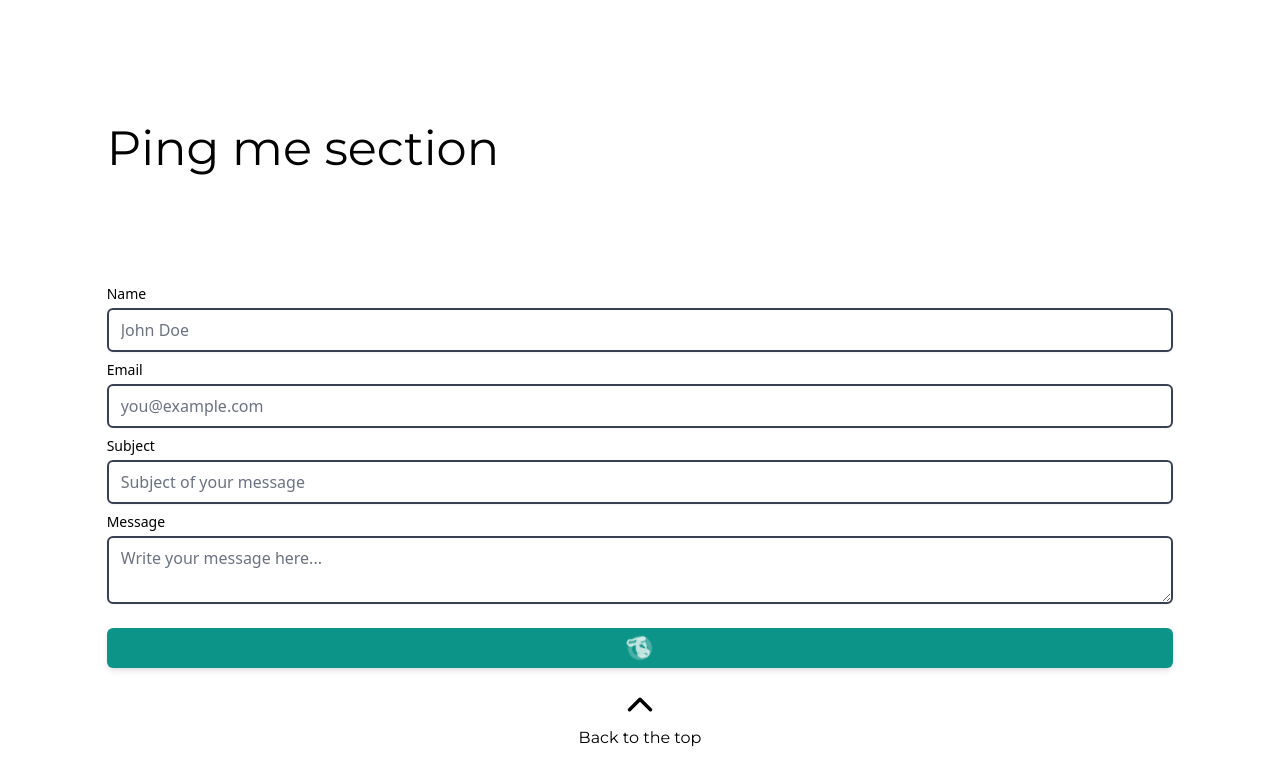
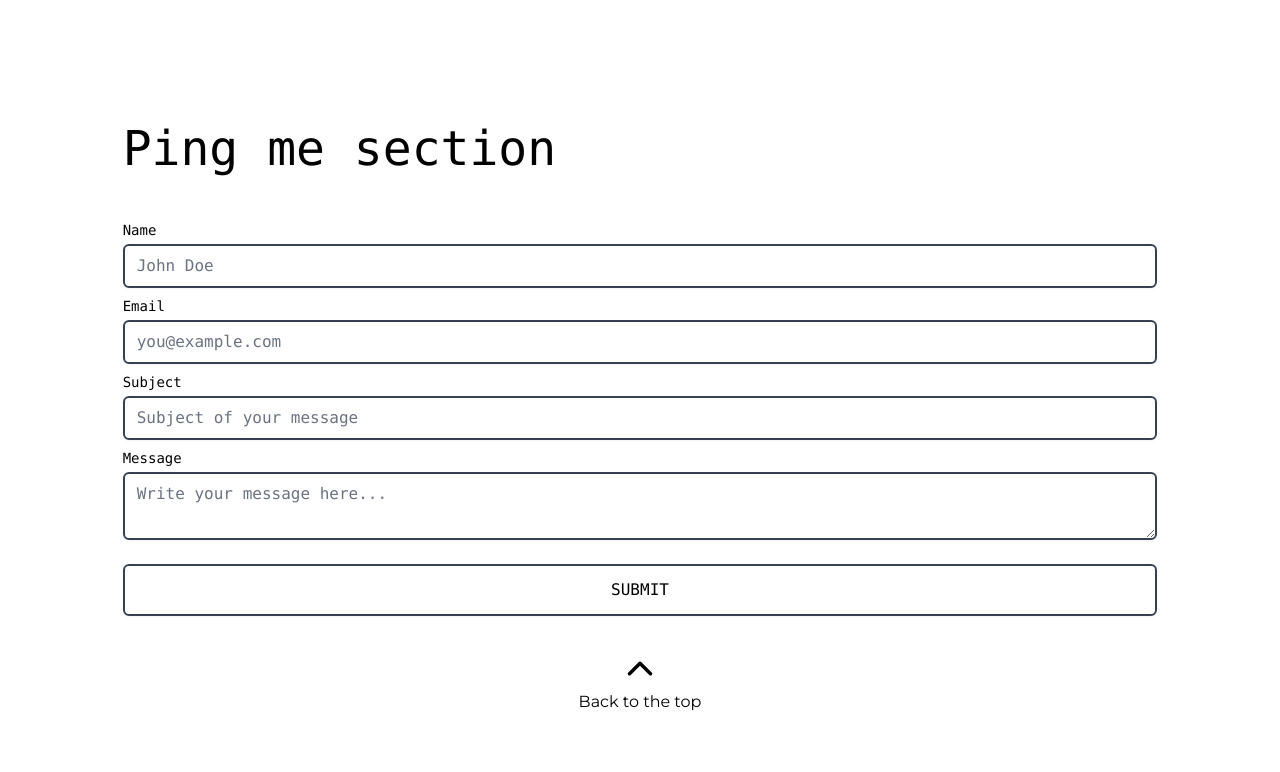
Before and after one commit to Notaduck/blog, a Gatsby site: page / in a window 1280 px wide. Shown: the part 1790-2562 px from the top of the page. Built offline with nearby package versions, Linux system fonts and the light colour scheme; Gatsby itself is replaced by a stand-in of ours; some packages are replaced by stand-ins of ours.

Commit message:
contact form now is now more visually pleasing.

```diff
--- a/package.json
+++ b/package.json
@@ -17,6 +17,7 @@
     "add": "^2.0.6",
     "autoprefixer": "^10.4.20",
     "axios": "^1.7.7",
+    "clsx": "^2.1.1",
     "depcheck": "^1.4.7",
     "framer-motion": "^11.11.4",
     "gatsby": "^5.13.7",
@@ -60,6 +61,7 @@
     "react-scroll": "^1.9.0",
     "react-typical": "^0.1.3",
     "recharts": "^2.12.7",
+    "tailwind-merge": "^2.5.3",
     "tailwindcss": "^3.4.13",
     "theme-ui": "^0.16.2",
     "twin.macro": "^3.4.1",
--- a/src/components/form/contactForm.tsx
+++ b/src/components/form/contactForm.tsx
@@ -1,8 +1,10 @@
-import React, { useState } from "react";
+import React, { useState, useRef, useEffect } from "react";
 import { useForm } from "react-hook-form";
 import { useYupValidationResolver, validationSchema } from "./schema";
-import { motion } from "framer-motion";
+import { motion, AnimatePresence } from "framer-motion";
 import { Input as HeadlessInput, Textarea } from '@headlessui/react';
+import { Button } from "@components/shared";
+import { FaLinkedin } from "react-icons/fa";
 
 type InputProps = {
   label: string;
@@ -16,7 +18,7 @@ type InputProps = {
 type FormData = {
   email: string;
   name: string;
-  subject: string; // Fixed typo: changed 'subjet' to 'subject'
+  subject: string;
   text: string;
 };
 
@@ -31,8 +33,7 @@ const Input: React.FC<InputProps> = ({ label, name, type = "text", placeholder,
         id={name}
         {...register(name)}
         placeholder={placeholder}
-        className={`mt-1 block w-full rounded-md border-2 ${errors?.[name] ? "border-red-500" : "border-gray-700"
-          } shadow-sm focus:border-teal-700 focus:ring-teal-700`}
+        className={`mt-1 block w-full rounded-md border-2 ${errors?.[name] ? "border-red-500" : "border-gray-700"} shadow-sm focus:border-teal-700 focus:ring-teal-700`}
         required
       />
       {errors?.[name] && (
@@ -42,47 +43,12 @@ const Input: React.FC<InputProps> = ({ label, name, type = "text", placeholder,
   );
 };
 
-const LoadingButton = ({ isLoading, onClick }) => {
-  return (
-    <motion.button
-      onClick={onClick}
-      className="flex items-center justify-center w-full mt-4 p-2 bg-teal-600 text-white rounded-md shadow-md"
-      whileHover={{ scale: 1.05 }}
-      whileTap={{ scale: 0.95 }}
-    >
-      {isLoading ? (
-        <motion.div
-          initial={{ rotate: 0 }}
-          animate={{ rotate: 360 }}
-          transition={{ repeat: Infinity, duration: 1 }}
-        >
-          <svg className="w-6 h-6 animate-spin" fill="none" viewBox="0 0 24 24" stroke="currentColor">
-            <circle className="opacity-25" cx="12" cy="12" r="10" strokeWidth="4"></circle>
-            <path className="opacity-75" fill="currentColor" d="M12 2C10.34 2 8.68 2.21 7.07 2.63C6.36 1.69 5.14 1 3.84 1C2.14 1 1 2.68 1 4.08C1 6.45 2.94 7.55 4.19 7.9C4.45 7.95 4.71 8 5 8C5.69 8 6.32 7.77 6.9 7.31C7.48 7.77 8.11 8 8.8 8C9.57 8 10.34 7.85 11.07 7.59C12.06 8.12 13.22 8.34 14.4 8.34C15.66 8.34 16.93 8.05 18 7.5C18.5 8.5 19 9.56 19 11C19 12.68 18.19 14 16.89 14C16.02 14 15.23 13.61 14.73 12.94C14.41 12.57 14 12 12 12C10 12 10 14 10 16C10 17.03 11 18 12 18H16C17 18 18 19 18 20C18 21 17 22 16 22H12C10 22 8 20 8 18C8 16 9 15 10 15C10 14 12 14 12 12C12 10 12 8 12 8C12 6 10 6 10 6C10 4 12 4 12 2C14 2 15 2 16 2C18 2 20 2 20 4C20 6 18 6 16 6C14 6 12 6 10 8C8 10 8 12 8 14C8 16 10 18 12 18C14 18 16 20 16 22C18 22 20 20 20 18C20 16 18 16 18 14C18 12 16 12 16 10C16 8 14 6 12 6C10 6 8 6 6 6C4 6 2 6 2 4C2 2 4 2 6 2C8 2 10 2 12 2Z"></path>
-          </svg>
-        </motion.div>
-      ) : (
-        <motion.span
-          initial={{ scale: 1 }}
-          animate={{ scale: 1 }}
-          exit={{ scale: 0 }}
-          transition={{ duration: 0.2 }}
-        >
-          Send Message
-        </motion.span>
-      )}
-    </motion.button>
-  );
-};
-
-const encode = (data: Record<string, any>) => {
-  return Object.keys(data)
-    .map(key => encodeURIComponent(key) + "=" + encodeURIComponent(data[key]))
-    .join("&");
-};
-
 export const ContactForm = () => {
   const [isSend, setIsSend] = useState(false);
+  const [isLoading, setIsLoading] = useState(false);
+  const [formHeight, setFormHeight] = useState<number | undefined>(undefined);
+  const formRef = useRef<HTMLFormElement | null>(null);
+
   const resolver = useYupValidationResolver(validationSchema);
   const {
     register,
@@ -91,25 +57,49 @@ export const ContactForm = () => {
   } = useForm<FormData>({ resolver });
 
   const onSubmit = async (formData: FormData) => {
+    setIsLoading(true);
     try {
+      // Uncomment and set up your fetch request
       // const response = await fetch("/", {
       //   method: "POST",
       //   headers: { "Content-Type": "application/x-www-form-urlencoded" },
       //   body: encode({ "form-name": "contact", ...formData }),
       // });
       // if (!response.ok) throw new Error("Network response was not ok");
+
       setIsSend(true);
     } catch (error) {
       alert("Error: " + error);
+    } finally {
+      setIsLoading(false);
     }
   };
 
+  // Measure the height of the form when it mounts or updates
+  useEffect(() => {
+    if (formRef.current) {
+      setFormHeight(formRef.current.clientHeight);
+    }
+  }, [isSend]);
+
   return (
-    <form
+    <div className="flex flex-col items-center font-mono">
+      <AnimatePresence>
+        <motion.div
+          className={`flex flex-col w-10/12 justify-center items-center mx-auto my-auto rounded-lg p-4 ${!isSend ? "border-transparent" : "border-2 border-gray-400"}`} // Toggle border visibility
+          initial={{ opacity: 1, y: 0 }} // Initial state for wrapper
+          animate={{ opacity: 1, y: 0 }} // Animate to this state
+          exit={{ opacity: 0, y: -50 }} // Slide up on exit
+          transition={{ duration: 0.5 }}
+          style={{ minHeight: formHeight }} // Set min height based on form height
+        >
+          {!isSend ? (
+            <motion.form
+              ref={formRef} // Attach the ref to the form
               onSubmit={handleSubmit(onSubmit)}
               data-netlify="true" // Netlify attribute
               name="contact" // Form name for Netlify
-      className="flex-col pt-20 w-10/12 justify-center items-center mx-auto my-auto"
+              className="flex-col w-full" // Ensure form takes full width
             >
               <fieldset className="flex flex-wrap -mx-3 mb-4">
                 <legend className="sr-only">Contact Information</legend>
@@ -146,8 +136,7 @@ export const ContactForm = () => {
                     Message
                   </label>
                   <Textarea
-            className={`mt-1 block w-full rounded-md border-2 ${errors?.['text'] ? "border-red-500" : "border-gray-700"
-              } shadow-sm focus:border-teal-700 focus:ring-teal-700`}
+                    className={`mt-1 block w-full rounded-md border-2 ${errors?.['text'] ? "border-red-500" : "border-gray-700"} shadow-sm focus:border-teal-700 focus:ring-teal-700`}
                     id="text"
                     {...register("text")}
                     placeholder="Write your message here..."
@@ -159,8 +148,34 @@ export const ContactForm = () => {
               </fieldset>
 
               <div className="mx-auto mt-4">
-        <LoadingButton isLoading={true} onClick={() => { }} /> {/* Replace with appropriate loading logic */}
+                <Button
+                  loading={isLoading}
+                  className={`mt-1 block w-full rounded-md border-2 ${!errors ? "border-red-500" : "border-gray-700"} shadow-sm focus:border-teal-700 focus:ring-teal-700`}
+                >
+                  Submit
+                </Button>
               </div>
-    </form>
+            </motion.form>
+          ) : (
+            <motion.div
+              className="flex items-center justify-center font-mono text-4xl flex-col"
+              initial={{ opacity: 0, scale: 0.5 }}
+              animate={{ opacity: 1, scale: 1 }}
+              exit={{ opacity: 0, scale: 0.5 }}
+              transition={{ duration: 0.3 }}
+              style={{ minHeight: formHeight }} // Match min height of the form
+            >
+              <p className="flex text-center flex-col gap-4">
+                Thank's for reaching out to me!
+                <span className="text-2xl px-12 "> {/* Add ml-2 for spacing */}
+                  I will do my best to get back to you as soon as possible. If it is something which cannot wait, try to reach me at LinkedIn
+
+                </span>
+              </p>
+            </motion.div>
+          )}
+        </motion.div>
+      </AnimatePresence>
+    </div>
   )
 };
--- a/src/components/shared/button.tsx
+++ b/src/components/shared/button.tsx
@@ -1,14 +1,40 @@
 import React, { FC } from "react";
+import { cn } from "@src/utils/cn";
+import { motion } from "framer-motion";
 
-type TButton = {
-  fun?: void;
-  title: string;
-  type?: string;
+// Spinner component
+export const Spinner: FC = () => (
+  <motion.div
+    className="inline-block w-4 h-4 border-2 border-t-transparent border-gray-600 rounded-full"
+    initial={{ rotate: 0 }}
+    animate={{ rotate: 360 }}
+    transition={{ ease: 'linear', duration: 1, repeat: Infinity }}
+
+  />
+);
+
+// Extract props from motion.button
+type MotionButtonProps = React.ComponentProps<typeof motion.button>;
+
+// Extend with your custom props
+type ButtonProps = MotionButtonProps & {
+  isLoading?: boolean;
 };
-export const Button: FC<TButton> = ({ fun, title, type }) => (
-  <button
-    type={type}
-    className="p-3
+
+
+
+// Define the Button component
+export const Button: FC<ButtonProps> = ({
+  children,
+  isLoading = false,
+  className,
+  ...rest
+}) => {
+  return (
+    <motion.button
+      className={cn(
+        // Default styles
+        `p-3
         uppercase
         cursor-pointer
         border-gray-600
@@ -16,9 +42,23 @@ export const Button: FC<TButton> = ({ fun, title, type }) => (
         hover:bg-gray-800
         hover:border-gray-800
         hover:text-gray-300
-    dark:text-white"
-    onClick={() => fun}
+        dark:text-white`,
+        // Conditional styles
+        isLoading && 'opacity-50 cursor-not-allowed',
+        // Custom className from props
+        className // Ensure this is applied last
+      )}
+      {...rest}
+      disabled={isLoading} // Optionally disable the button when loading
     >
-    {title}
-  </button>
+      {isLoading ? (
+        <div className="flex items-center justify-center space-x-2">
+          <Spinner />
+          <span>Loading...</span>
+        </div>
+      ) : (
+        children
+      )}
+    </motion.button>
   );
+};
--- a/src/pages/index.tsx
+++ b/src/pages/index.tsx
@@ -1,4 +1,4 @@
-import React, { useEffect, useState, useRef, FC } from 'react';
+import { useEffect, useState, useRef, FC } from "react";
 import { ContactForm } from "@components/form";
 import { Section } from "@components/indexPage";
 import { Layout } from "@components/layout";
@@ -7,18 +7,18 @@ import { StaticImage } from "gatsby-plugin-image";
 import Typical from "react-typical";
 import { SEO } from "@components/seo"; // Ensure you have an SEO component
 import FloatingIcons from "@components/floating-icons";
-import { PageProps } from 'gatsby';
-import { scroller } from 'react-scroll'
-
+import { PageProps } from "gatsby";
+import { scroller } from "react-scroll";
 
 export enum SECTIONS {
-  HERO = 'hero',
-  ABOUT = 'about',
-  CONTACT = 'contact'
+  HERO = "hero",
+  ABOUT = "about",
+  CONTACT = "contact",
 }
 
-
-const Index: FC<PageProps<null, null, { scrollToContact: boolean }>> = ({ location }) => {
+const Index: FC<PageProps<null, null, { scrollToContact: boolean }>> = ({
+  location,
+}) => {
   const [animated, setAnimated] = useState(false);
   const floatingIconsRef = useRef<HTMLDivElement>(null); // Create a ref for the icons container
 
@@ -27,7 +27,7 @@ const Index: FC<PageProps<null, null, { scrollToContact: boolean }>> = ({ locati
   }, []);
 
   useEffect(() => {
-    console.log('state', location.state)
+    console.log("state", location.state);
     if (location.state && location.state.scrollToContact) {
       scroller.scrollTo(SECTIONS.CONTACT, {
         duration: 800,
@@ -59,12 +59,17 @@ const Index: FC<PageProps<null, null, { scrollToContact: boolean }>> = ({ locati
         keywords="Daniel Guldberg Aaes, personal blog, software development, technology, programming"
       />
 
-      <Section headOrTail id={SECTIONS.HERO} to={SECTIONS.ABOUT} btnText="Scroll">
+      <Section
+        headOrTail
+        id={SECTIONS.HERO}
+        to={SECTIONS.ABOUT}
+        btnText="Scroll"
+      >
         <div className="flex-1 flex flex-col xs:mt-4 items-center justify-center mx-auto overflow-hidden">
           <div className="w-10/12 mx-auto py-6 flex flex-col xl:flex-row-reverse items-center justify-between !max-w-[2329px] max-h-[2084px]">
             <div className="flex flex flex-col w-full md:w-2/5">
               <StaticImage
-                loading='eager'
+                loading="eager"
                 src="../images/profile.png"
                 alt="avatar of Daniel Guldberg Aaes"
                 className="!h-auto "
@@ -101,31 +106,57 @@ const Index: FC<PageProps<null, null, { scrollToContact: boolean }>> = ({ locati
             </div>
           </div>
 
-          <div ref={floatingIconsRef} style={{ position: 'relative', width: '100%', height: '300px' }}>
+          <div
+            ref={floatingIconsRef}
+            style={{ position: "relative", width: "100%", height: "300px" }}
+          >
             <FloatingIcons containerRef={floatingIconsRef} />
           </div>
         </div>
       </Section>
 
       <Section id={SECTIONS.ABOUT} to={SECTIONS.CONTACT} btnText="Get in touch">
-
         <div className="font-montserrat w-10/12 mx-auto my-auto md:mt-12 flex justify-center align-middle flex-col dark:prose-invert prose ">
-          <h2 className="md:text-3xl sm:text-2xl text-2xl mt-5 mb-10 font-black" role="heading" aria-level="2">
+          <h2
+            className="md:text-3xl sm:text-2xl text-2xl mt-5 mb-10 font-black"
+            role="heading"
+            aria-level="2"
+          >
             Who am I?
           </h2>
           <p className="mb-4">
-            My name is Daniel Guldberg Aaes, and I am {calculateAge("1991-07-02")} years old, with a bachelor’s degree in Software Development from the IT University of Copenhagen in Denmark.
+            My name is Daniel Guldberg Aaes, and I am{" "}
+            {calculateAge("1991-07-02")} years old, with a bachelor’s degree in
+            Software Development from the IT University of Copenhagen in
+            Denmark.
           </p>
 
           <p>
-            Initially, I started out in the social and healthcare profession and worked there for a couple of years. However, I had always been in doubt if I wanted to work with people or in the tech industry due to my fear of turning a hobby into work and losing the joy within it. At some point, I decided to transition my career from the social and healthcare field to technology.
+            Initially, I started out in the social and healthcare profession and
+            worked there for a couple of years. However, I had always been in
+            doubt if I wanted to work with people or in the tech industry due to
+            my fear of turning a hobby into work and losing the joy within it.
+            At some point, I decided to transition my career from the social and
+            healthcare field to technology.
           </p>
 
-          <h2 className="md:text-3xl sm:text-2xl text-2xl mt-5 mb-10 font-black" role="heading" aria-level="2">
+          <h2
+            className="md:text-3xl sm:text-2xl text-2xl mt-5 mb-10 font-black"
+            role="heading"
+            aria-level="2"
+          >
             Why this blog?
           </h2>
           <p className="mb-4">
-            Throughout the last couple of years, I have gained experience with various programming languages in different domains such as Java, Python, C, C#, F#, JavaScript, and so on. Most of the knowledge I have gained is from spending countless hours reading documentation, using Google, and reading a ton of online tutorials and guides. I feel that I now have enough experience to pass on this knowledge while also learning a lot by creating these blog posts, as it forces me to reflect on my acquired knowledge, which often leads to flaws that I must address.
+            Throughout the last couple of years, I have gained experience with
+            various programming languages in different domains such as Java,
+            Python, C, C#, F#, JavaScript, and so on. Most of the knowledge I
+            have gained is from spending countless hours reading documentation,
+            using Google, and reading a ton of online tutorials and guides. I
+            feel that I now have enough experience to pass on this knowledge
+            while also learning a lot by creating these blog posts, as it forces
+            me to reflect on my acquired knowledge, which often leads to flaws
+            that I must address.
           </p>
         </div>
       </Section>
@@ -137,8 +168,10 @@ const Index: FC<PageProps<null, null, { scrollToContact: boolean }>> = ({ locati
         reset
         headOrTail
       >
-        <div className="flex-col pt-20 w-10/12 justify-center items-center mx-auto my-auto">
-          <h1 role="heading" aria-level="1"> Ping me section</h1>
+        <div className="flex-col pt-20 w-10/12 justify-center items-center mx-auto my-auto pl-4">
+          <h1 className=" font-mono" >
+            Ping me section
+          </h1>
         </div>
         <ContactForm />
       </Section>
--- /dev/null
+++ b/src/utils/cn.ts
@@ -0,0 +1,6 @@
+import { ClassValue, clsx } from 'clsx'
+import { twMerge } from 'tailwind-merge'
+
+export const cn = (...inputs: ClassValue[]) => {
+  return twMerge(clsx(inputs))
+}
```
Also changed, not shown: 1 other file. Lines whose indentation alone changed are shown as unchanged.
